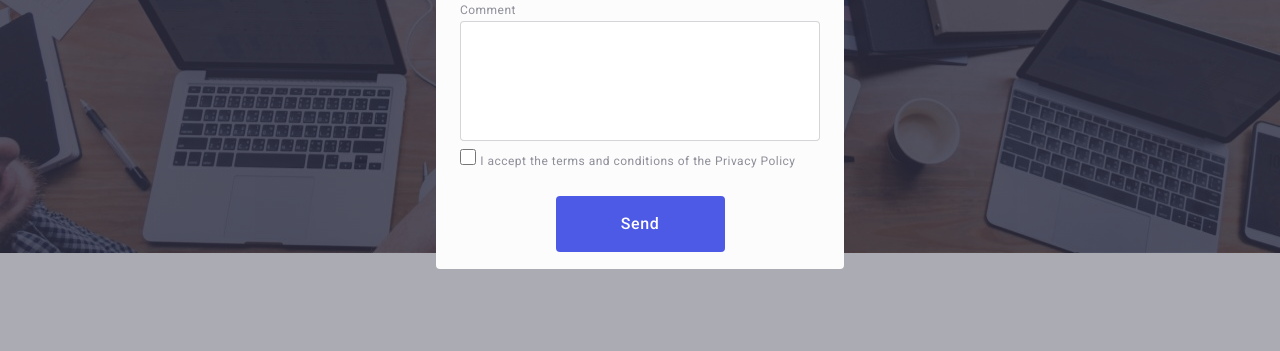
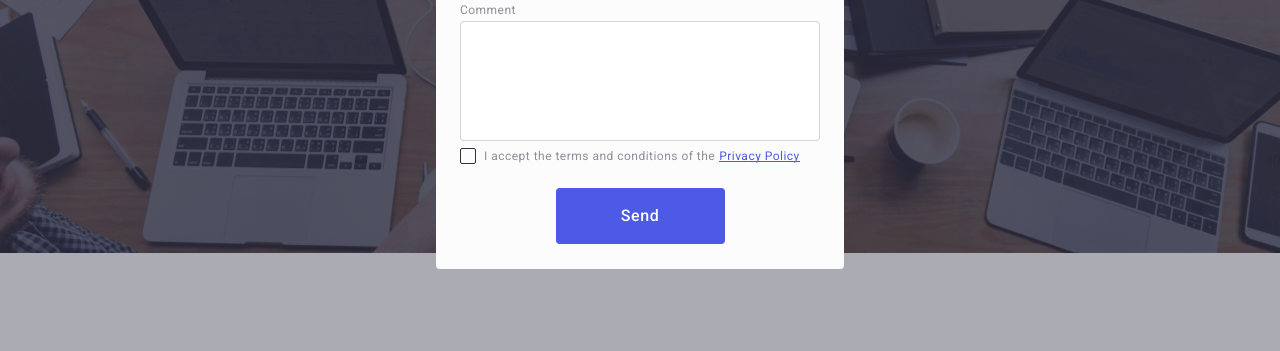
Before and after one commit to falcon777x/goit-markup-hw-06, a plain HTML site: page index.html in a window 1280 px wide. Both pictures are taken after a click on the button "Order Service". Shown: the part 419-770 px from the top of the page. Drawn offline with nearby package versions, Linux system fonts and the light colour scheme.

Commit message:
HW6 Ver.1.0

```diff
--- a/index.html
+++ b/index.html
@@ -415,9 +415,9 @@
 
 
 					<input class="checkbox" type="checkbox" name="user-agreement-confirmation" value="" id="checkbox-agree">
+                    <label class="agriment-item" for="checkbox-agree">I accept the terms and conditions of the <a href="" class="privat-policy-item">Privacy Policy</a></label>
 
 
-					<label class="agriment-item" for="checkbox-agree">I accept the terms and conditions of the Privacy Policy</label>
 					<div class="form-send-button">
 						<button type="submit" class="send-button-item">Send</button>
 					</div>
--- a/styles/styles.css
+++ b/styles/styles.css
@@ -95,7 +95,6 @@ a {
 	color: var(--hover-link-color);
 }
 
-/* .navigation-links:last-child  */
 
 .border-header {
 	border-bottom: 1px solid #e7e9fc;
@@ -103,7 +102,6 @@ a {
 
 /* changing address font and color */
 .address {
-	/* margin-left: auto; */
 	font-style: normal;
 	font-family: Roboto;
 	font-size: 16px;
@@ -133,7 +131,7 @@ a {
 	background-position: center;
 	max-width: 1440px;
 	margin: 0 auto;
-	/* background-size: cover; */
+
 }
 
 .hero-section-title {
@@ -441,7 +439,7 @@ nav {
 	padding: 0;
 	row-gap: 48px;
 }
-/* portfolio-card-item-list */
+
 .portfolio-title h2 {
 	margin-bottom: 8px;
 }
@@ -453,10 +451,6 @@ nav {
 	padding-bottom: 32px;
 }
 
-/* .portfolios:hover,
-.portfolios:focus {
-	box-shadow: 0px 1px 6px rgba(46, 47, 66, 0.08), 0px 1px 1px rgba(46, 47, 66, 0.16), 0px 2px 1px rgba(46, 47, 66, 0.08);
-} */
 
 .portfolio-card-item-list:hover .portfolio-card-overlay {
 	transform: translateY(0);
@@ -590,9 +584,6 @@ address {
 	fill: currentColor;
 }
 
-/* .customers-list-item:hover .customers-list-icon {
-	fill: #404bbf;
-  } */
 
 /* --------------------------------------footer section------------------------------------ */
 
@@ -641,13 +632,7 @@ address {
 	background-color: #31d0aa;
 }
 /* _____________________________________________________________________________________________________________________________ */
-/* .subscribe-form {
-	margin-left: 80px;
-} */
 
-/* label input {
-	margin-right: 24px;
-} */
 
 .subscribe-form-item {
 	display: flex;
@@ -686,10 +671,8 @@ address {
 	transition-property: background-color;
 	transition-duration: 250ms;
 	transition-timing-function: cubic-bezier(0.4, 0, 0.2, 1);
+}
 
-	/* width: 165px;
-	height: 40px; */
-}
 .subscribe-title-item:hover, .subscribe-title-item:focus {
 	background-color: var(--hover-link-color);
 }
@@ -842,6 +825,8 @@ nav .link.active {
 	letter-spacing: 0.04em;
 	text-align: left;
 
+	display: flex;
+    align-items: center;
 }
 
 .form-title {
@@ -877,7 +862,6 @@ justify-content: center;
 
 /* change input text style */
 .modal-form input {
-/* color: rgba(46, 47, 66, 0.4); */
 
 font-family: Roboto;
 font-size: 12px;
@@ -920,12 +904,57 @@ padding-right: 16px;
 
   /* ---------------------CHECKBOX------------------------------------------------ */
   /* standart checkbox del */
-  /* .checkbox {
+  .checkbox {
+	-webkit-appearance: none;
+	-moz-appearance: none;
 	appearance: none;
-  } */
-  .checkbox {
- display: inline-block;
- height: 16px;
- width: 16px;
- background-color: tomato;
+	outline: none;
+
+	position: absolute;
+
+/* to put checkbox in the correct position */
+
+	top: 50%;
+    transform: translateY(-50%);
+	margin-top: 9px;
+ }
+
+.agriment-item::before {
+	content: "";
+	display: inline-block;
+	width: 16px;
+	height: 16px;
+	border: 1px solid #2E2F42;
+	border-radius: 2px;
+	margin-right: 8px;
+
+	/* transition-property: border, background-color, background-image;
+	transition-duration: 250ms;
+	transition-timing-function: cubic-bezier(0.4, 0, 0.2, 1); */
+}
+
+.checkbox:checked + .agriment-item::before {
+	background-color:  #404BBF;
+	border: 1px solid  #404BBF;
+	background-size: contain;
+	outline: none;
+	background-image: url(../images/boxfinal1.svg);
+}
+ .privat-policy-item {
+	color: #4D5AE5;
+	margin-left: 4px;
+
+	position: relative;
+	}
+
+/* -------------------to set line under Privacy Policy-------------------------- */
+
+  .privat-policy-item::after {
+	content: "";
+	position: absolute;
+	left: 0;
+	bottom: 2px;
+	width: 100%;
+	height: 0.5px;
+	background-color: #4D5AE5;
   }
```
Also changed, not shown: portfolio.html (+17 -18 lines), images/boxfinal1.svg (added).
